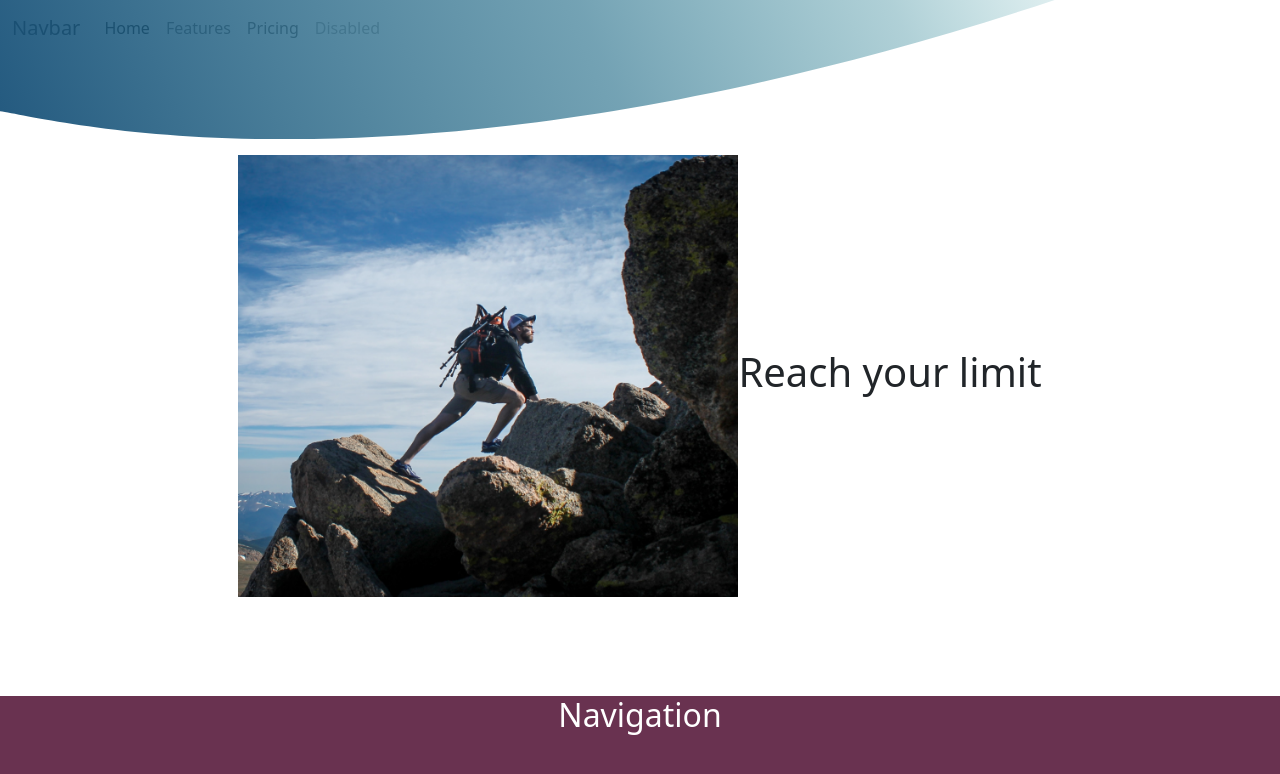
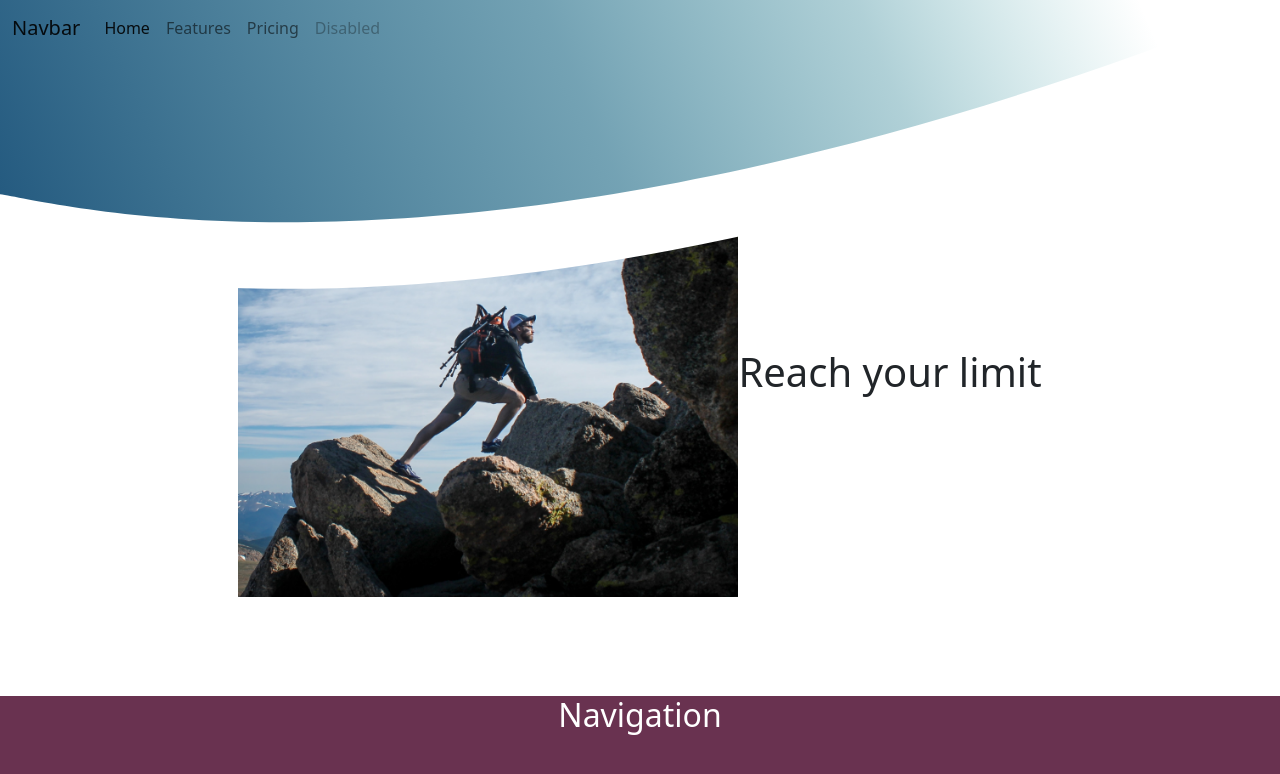
Before and after one commit to TeodorJenkler/labb2, a plain HTML site: page index.html in a window 1280 px wide. Drawn offline with nearby package versions, Linux system fonts and the light colour scheme.

Commit message:
vector nav

```diff
--- a/css/style.css
+++ b/css/style.css
@@ -10,29 +10,17 @@ body {
 
 .navbar {
     isolation: isolate;
-    height: auto;
 }
-.navbar svg {
+.svg-wrapper{
     position: absolute;
-    width: 100vw;
+    width: 100%;
+    height: 100%;
+    z-index: -1;
 }
 .svg-wrapper svg {
     position: absolute;
     inset: 0;
     z-index: -1;
-}
-.navbar::after {
-    content: '';
-    position: absolute;
-    top: 100%;
-    left: 0;
-    height: 100%;
-    width: 100%;
-    background-image: url(/images/nav-bg-white.svg);
-    background-repeat: no-repeat;
-    background-size: 100%;
-    background-color: #fff;
-    z-index: -2;
 }
 
 .container {
--- a/index.html
+++ b/index.html
@@ -17,7 +17,9 @@
         <!--================-->
 
         <nav class="navbar navbar-expand-lg navbar-light">
-                <svg viewBox="0 0 1440 250" fill="none" xmlns="http://www.w3.org/2000/svg">
+          <div class="svg-wrapper">
+            <svg viewBox="0 0 1440 325" fill="none" xmlns="http://www.w3.org/2000/svg">
+              <path d="M1440 75C526 444.497 42 295.978 -3 293.175V75H1440Z" fill="white"/>
               <path d="M1440 0C526 369.497 42 220.978 -3 218.175V0H1440Z" fill="url(#paint0_linear)"/>
               <defs>
               <linearGradient id="paint0_linear" x1="-132.91" y1="313.095" x2="1331.59" y2="-312.247" gradientUnits="userSpaceOnUse">
@@ -28,6 +30,8 @@
               </linearGradient>
               </defs>
               </svg>
+
+                  </div>
             <div class="container-fluid">
               <a class="navbar-brand" href="#">Navbar</a>
               <button class="navbar-toggler" type="button" data-bs-toggle="collapse" data-bs-target="#navbarNav" aria-controls="navbarNav" aria-expanded="false" aria-label="Toggle navigation">
```
Also changed, not shown: images/nav-bg-blend.svg (added). Lines whose indentation alone changed are shown as unchanged.
